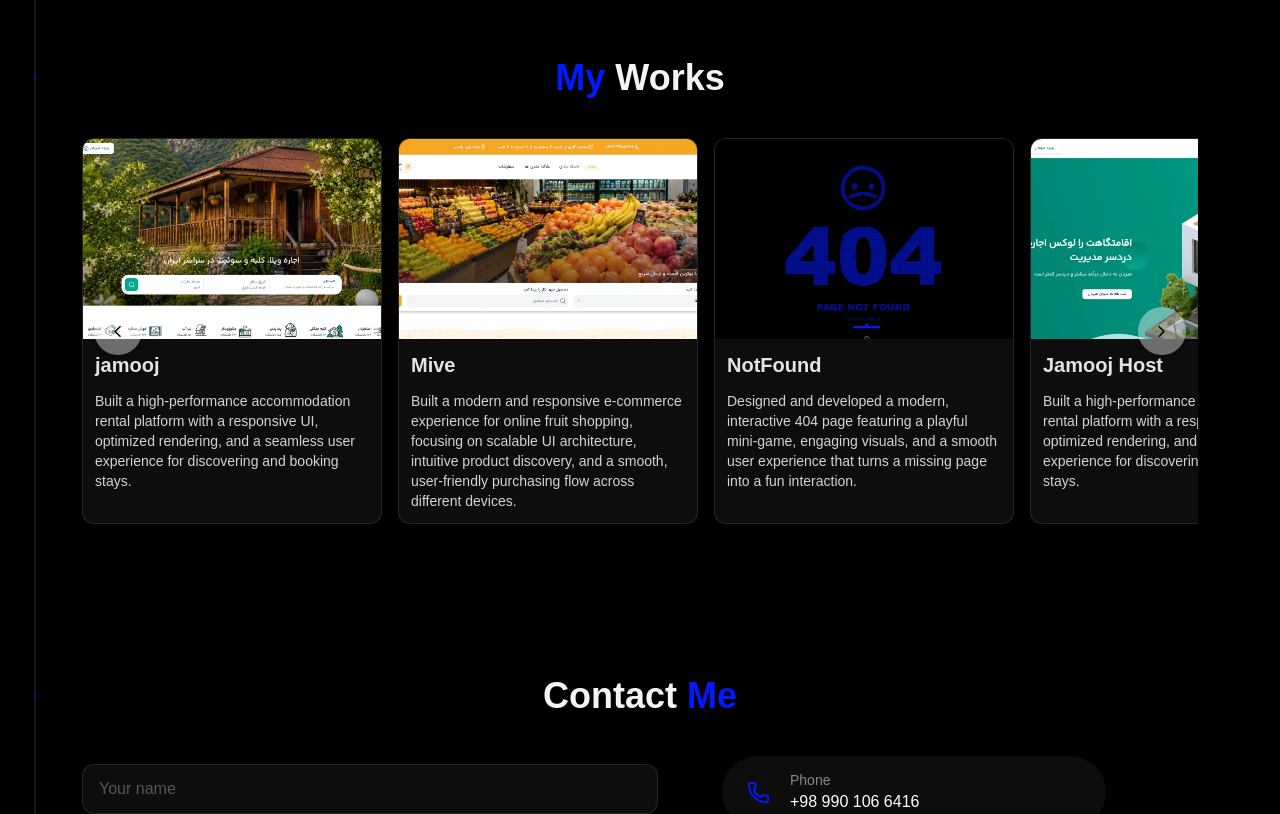
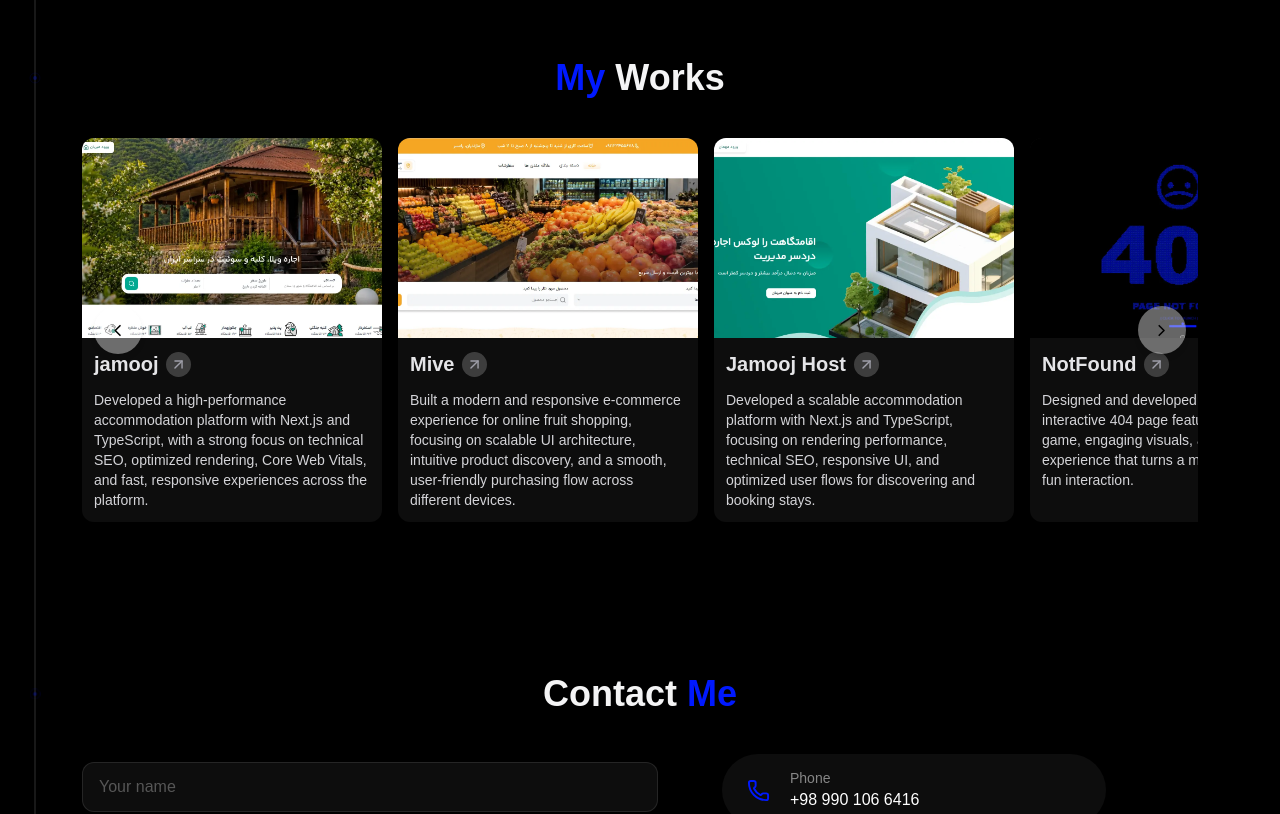
Before and after one commit to MahsaGeramy/Portfolio, a Next.js app: page / in a window 1280 px wide. Shown: the part 1620-2434 px from the top of the page. Built offline with nearby package versions, Linux system fonts and the light colour scheme.

Commit message:
add: ScrollProgress

```diff
--- a/src/app/_components/sections/myServices.tsx
+++ b/src/app/_components/sections/myServices.tsx
@@ -88,7 +88,7 @@ const MyServices = () => {
         <Reveal
             delay={200}
         >
-            <section id="services" className="flex flex-col w-full max-w-[50rem] mt-20">
+            <section id="services" className="flex flex-col w-full max-w-[50rem] pt-20">
                 <p className="mb-8 text-center text-3xl md:text-4xl font-bold text-zinc-100">
                     <span className="text-primary">My</span> Services
                 </p>
--- a/src/app/_components/sections/myWorks.tsx
+++ b/src/app/_components/sections/myWorks.tsx
@@ -12,7 +12,7 @@ const MyWorks = () =>{
     const projects = [
         {
             title: "jamooj",
-            description: "Built a high-performance accommodation rental platform with a responsive UI, optimized rendering, and a seamless user experience for discovering and booking stays.",
+            description: "Developed a high-performance accommodation platform with Next.js and TypeScript, with a strong focus on technical SEO, optimized rendering, Core Web Vitals, and fast, responsive experiences across the platform.",
             link: "https://jamooj.com/",
             image: JamoojPic
         },
@@ -23,16 +23,16 @@ const MyWorks = () =>{
             image: MivePic
         },
         {
+            title: "Jamooj Host",
+            description: "Developed a scalable accommodation platform with Next.js and TypeScript, focusing on rendering performance, technical SEO, responsive UI, and optimized user flows for discovering and booking stays.",
+            link: "https://host.jamooj.com/",
+            image: JamoojHostPic
+        },
+        {
             title: "NotFound",
             description: "Designed and developed a modern, interactive 404 page featuring a playful mini-game, engaging visuals, and a smooth user experience that turns a missing page into a fun interaction.",
             link: "https://mahsageramy.ir/test",
             image: NotFoundPic
-        },
-        {
-            title: "Jamooj Host",
-            description: "Built a high-performance accommodation rental platform with a responsive UI, optimized rendering, and a seamless user experience for discovering and booking stays.",
-            link: "https://host.jamooj.com/",
-            image: JamoojHostPic
         },
     ]
     return(
--- a/src/app/_components/sections/projectCard.tsx
+++ b/src/app/_components/sections/projectCard.tsx
@@ -1,5 +1,6 @@
 import Image, { StaticImageData } from "next/image";
 import Link from "next/link";
+import { ArrowUpRight } from "lucide-react";
 
 interface Project {
     title: string;
@@ -14,7 +15,7 @@ const ProjectCard = ({ data }: { data: Project }) => {
             target="_blank"
             rel="noopener noreferrer"
             href={data.link}
-            className="min-w-[300px] w-[300px] bg-white/5 border border-white/10 overflow-hidden rounded-xl flex
+            className="min-w-[300px] w-[300px] bg-white/5 overflow-hidden rounded-xl flex
              flex-col gap-3 hover:scale-[0.98] transition animated-border"
         >
             <div className="relative w-full h-[200px]">
@@ -27,8 +28,15 @@ const ProjectCard = ({ data }: { data: Project }) => {
                 />
             </div>
 
-            <h3 className="text-xl font-bold text-zinc-200 px-3">
+            <h3 className="text-xl font-bold text-zinc-200 px-3 flex items-center gap-2">
                 {data.title}
+                <div className="bg-white/20 p-1 rounded-full">
+                    <ArrowUpRight
+                        size={17}
+                        strokeWidth={2}
+                        className="text-zinc-400"
+                    />
+                </div>
             </h3>
 
             <p className="text-left text-sm text-zinc-300 px-3 pb-3">
--- /dev/null
+++ b/src/app/_components/ui/scrollProgress.tsx
@@ -0,0 +1,52 @@
+"use client"
+import { useEffect, useRef } from "react";
+
+const ScrollProgress = () => {
+    const progressRef = useRef<HTMLDivElement>(null);
+
+    useEffect(() => {
+        let ticking = false;
+
+        const updateProgress = () => {
+            const scrollTop = window.scrollY;
+            const scrollHeight =
+                document.documentElement.scrollHeight - window.innerHeight;
+
+            const progress =
+                scrollHeight > 0 ? (scrollTop / scrollHeight) * 100 : 0;
+
+            if (progressRef.current) {
+                progressRef.current.style.width = `${progress}%`;
+            }
+
+            ticking = false;
+        };
+
+        const handleScroll = () => {
+            if (!ticking) {
+                window.requestAnimationFrame(updateProgress);
+                ticking = true;
+            }
+        };
+
+        updateProgress();
+
+        window.addEventListener("scroll", handleScroll, { passive: true });
+
+        return () => {
+            window.removeEventListener("scroll", handleScroll);
+        };
+    }, []);
+
+    return (
+        <div className="fixed top-0 left-0 z-[9999] h-[2px] w-full">
+            <div
+                ref={progressRef}
+                className="h-full bg-primary transition"
+                style={{ width: "0%" }}
+            />
+        </div>
+    );
+};
+
+export default ScrollProgress;
--- a/src/app/layout.tsx
+++ b/src/app/layout.tsx
@@ -2,6 +2,7 @@ import type { Metadata } from "next";
 import "@/styles/globals.css";
 import CustomCursor from "@/app/_components/layout/customCursor";
 import Header from "@/app/_components/layout/header";
+import ScrollProgress from "@/app/_components/ui/scrollProgress";
 
 export const metadata: Metadata = {
   title: "MahsaGeramy",
@@ -15,6 +16,7 @@ export default function RootLayout({children}: LayoutProps<"/">) {
           className={`h-full antialiased`}
       >
       <body id="home" className="min-h-full flex flex-col justify-center items-center bg-black pb-10">
+      <ScrollProgress/>
       <CustomCursor/>
       <Header/>
       {children}
```
